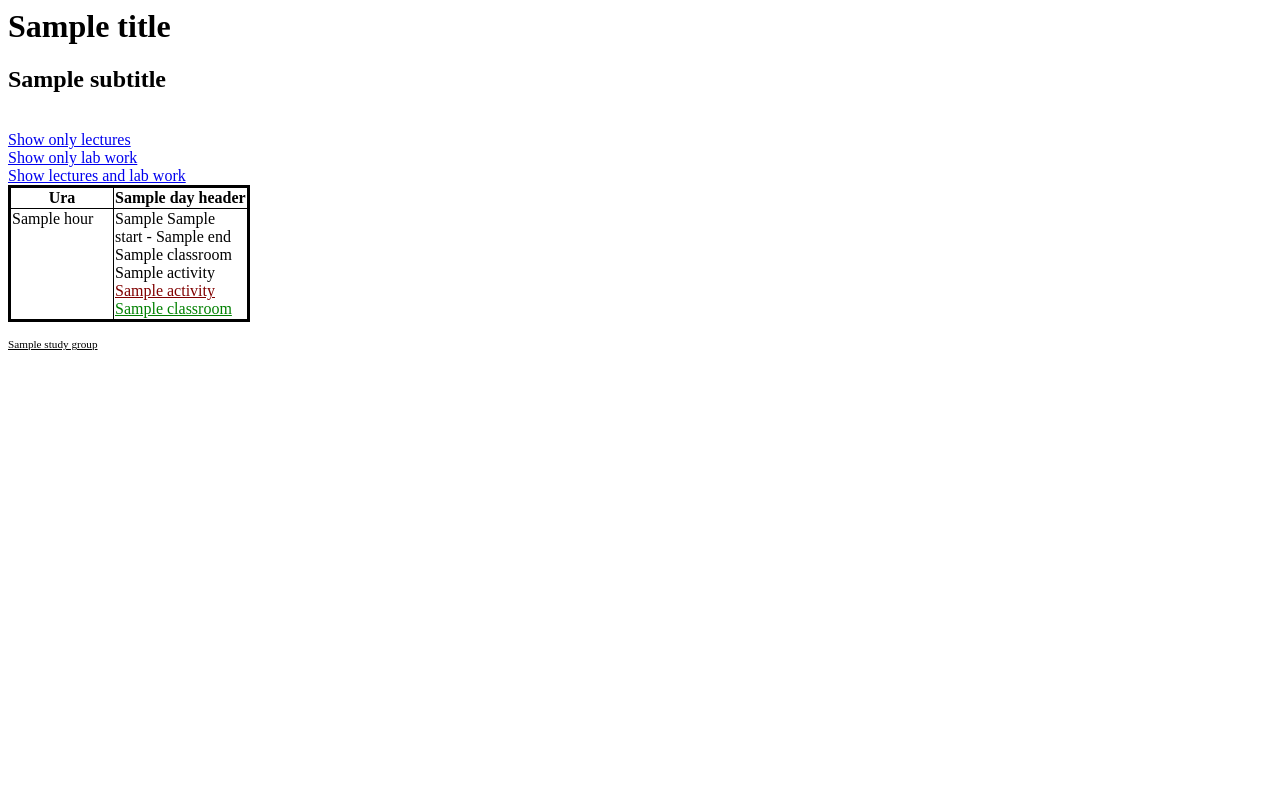
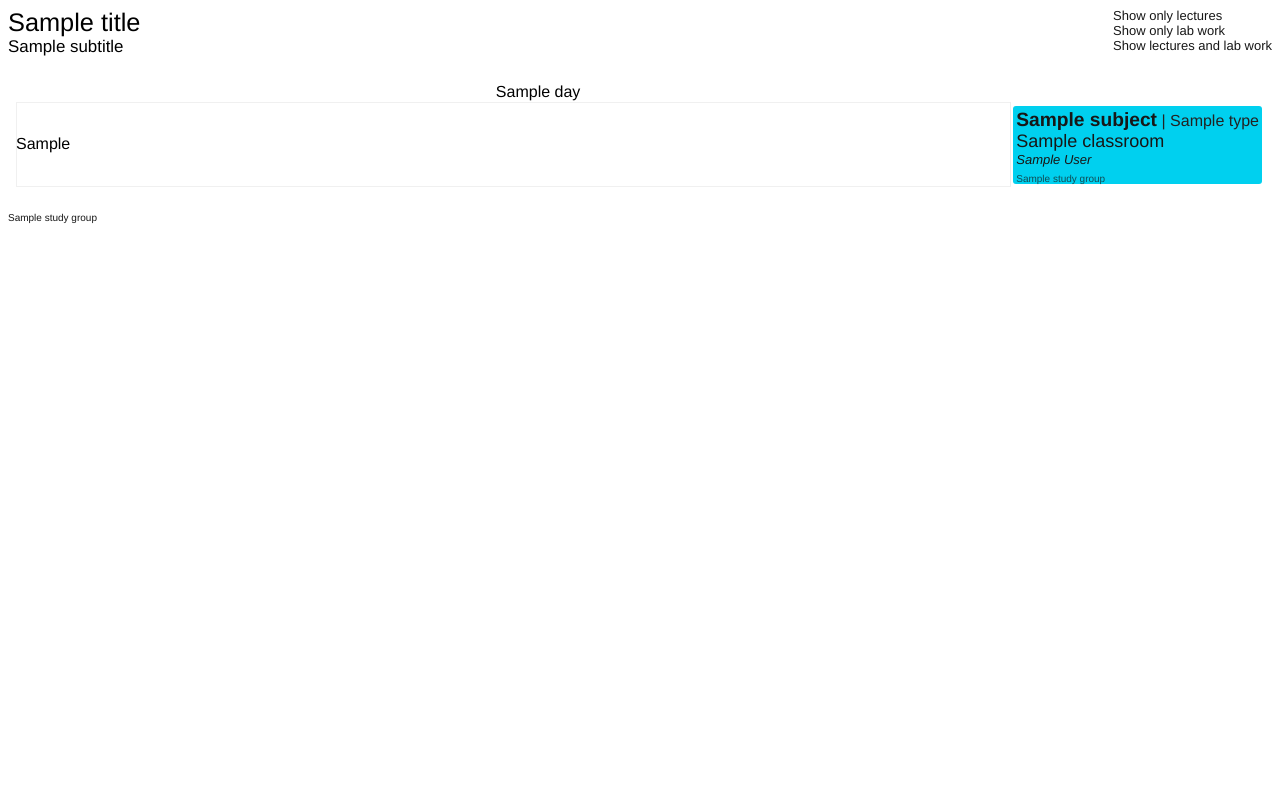
Before and after one commit to UL-FRI/urnik, a Django app: template friprosveta/templates/friprosveta/allocations.html in a window 1280 px wide. Run offline with Django 3.2, Linux system fonts and the light colour scheme; the template is opened without the code that fills it: most values are stand-ins (such as "Sample title", 1, 10 or a date in 2020); parts of the project's set-up code (start-up, migrations or seed data) failed here and were passed over.

Commit message:
Overhaul the allocations view.

```diff
--- /dev/null
+++ b/friprosveta/static/css/allocations.css
@@ -0,0 +1,150 @@
+body {
+    font-family: "Helvetica Neue", Helvetica, Arial, sans-serif;
+}
+
+.header {
+    display: flex;
+    justify-content: space-between;
+}
+
+.header .titles {
+
+}
+
+.header .title {
+    display: block;
+    font-size: 3ex;
+}
+
+.header .subtitle {
+    display: block;
+    font-size: 2ex;
+}
+
+.header .aside {
+    font-size: small;
+}
+
+.grid-container {
+    margin: 3ex 0.5em;
+}
+
+
+.grid-day {
+    grid-row: day-row-start / day-row-end;
+    margin: auto;
+}
+
+.grid-hour {
+    grid-column: hour-column-start / hour-column-end;
+    margin: auto;
+}
+
+.grid-entry {
+    background-color: rgb(0, 208, 239);
+    border-radius: 3px;
+
+    /* needed for the hover to be absolutely positioned relative to the parent */
+    position: relative;
+
+    /* make horizontal lines have the same item padding as vertical ones */
+    margin-top: 2px;
+    margin-bottom: 2px;
+}
+
+.grid-entry .description {
+    margin: 3px;
+    display: flex;
+    flex-direction: column;
+    height: 100%;
+    justify-content: space-between;
+}
+
+.grid-entry .description .top-aligned {
+}
+
+.grid-entry .description .bottom-aligned {
+    padding-bottom: 3px;
+}
+
+.grid-entry .description .row {
+    display: block;
+}
+
+.grid-complete-row {
+    grid-column: 1 / -1;
+
+    /* this makes lines line up nicely */
+    margin: -0.5px;
+    border: thin solid rgba(214, 214, 214, 0.36);
+}
+
+.grid-complete-row:hover {
+    border: thin solid rgba(129, 129, 129, 0.6);
+    border-radius: 5px;
+}
+
+.entry-hover {
+    display: none;
+    position: absolute;
+    bottom: 80%;
+    left: 5em;
+    width: 200px;
+    padding: 5px;
+    margin: 5px;
+    z-index: 100;
+    color: black;
+    background: rgba(255, 255, 255, 0.95);
+    border: thin solid #1d1d1d;
+    border-radius: 10px;
+    font-size: 10px;
+    text-align: center;
+}
+
+a.link-subject:hover ~ .entry-hover {
+    display: block;
+}
+
+a {
+    color: #171717;
+    text-decoration: none;
+
+    /* we want this to react to pointer events (e.g. hovering), previously disabled */
+    pointer-events: auto;
+}
+
+a:hover {
+    color: rgb(3, 155, 229);
+}
+
+a.link-subject {
+    display: inline-block;
+    font-size: larger;
+    font-weight: 600;
+}
+
+.entry-type {
+    display: inline-block;
+    color: #222222;
+}
+
+a.link-classroom {
+    font-size: large;
+}
+
+a.link-teacher {
+    font-style: italic;
+    font-size: small;
+}
+
+a.link-group {
+    font-size: x-small;
+    color: rgba(23, 23, 23, 0.71);
+}
+
+a.link-management {
+}
+
+.group-list {
+    font-size: x-small;
+}
--- a/friprosveta/templates/friprosveta/allocations.html
+++ b/friprosveta/templates/friprosveta/allocations.html
@@ -1,128 +1,117 @@
-{% load i18n %}
+<html>
+<!-- Velika zahvala https://urnik.fmf.uni-lj.si/ za odlične ideje glede oblikovanja. -->
+<head>
+    <title>Urnik</title>
+    <meta name="generator" content="Urnik">
+    <meta http-equiv="Content-Type" content="text/html; charset=utf8">
+    <link rel="stylesheet" href="{{ STATIC_URL }}css/allocations.css">
+    <style type="text/css"> {# this is dynamic with regard to the number of days/hours, so it is included here #}
+        .grid-outer {
+            display: grid;
+            /* an initial smaller column, then 5 equally-sized cols */
+            grid-template-columns: [hour-column-start] 50px [hour-column-end] repeat({{ day_strings|length }}, 1fr);
+            /* the first row is smaller, then 15 equally sized */
+            grid-template-rows: [day-row-start] 20px [day-row-end] repeat({{ hour_strings|length }}, 1fr);
+            {# completely parametrised! #}
+            grid-template-areas: ". d  d  d  d  d "
+            {% for _ in hour_strings %} "h{% for d in day_keys %} day{{ d }}{% endfor %}"{% endfor %};
+        }
 
-<html>
-<head>
-<title>URNIK</title>
-<meta name="GENERATOR" CONTENT="Urnik">
-<meta http-equiv="Content-Type" content="text/html; charset=utf8">
-<link rel="stylesheet" type="text/css" href="{{STATIC_URL}}css/teacher_preferences.css">
-<style type="text/css">
-    tr.timetable {
-        height: 6em;
+        .grid-day-column {
+            grid-row: day-row-end / span {{ hour_strings|length }};
+
+            /* this is a nested grid, but has the same number of cells with the same proportions, */
+            /* so it aligns with the outer grid cells */
+            display: grid;
+            grid-template-rows: repeat({{ hour_strings|length }}, 1fr);
+            /* because the ordering doesn't matter, use the dense algorithm */
+            grid-auto-flow: row dense;
+            grid-gap: 2px;
+
+            /* pass through hover events to the .grid-complete-row elements below */
+            pointer-events: none;
+
+            /* make vertical border lines play nicely */
+            padding-left: 2px;
+            padding-right: 2px;
+            border-left: thin solid rgb(237, 237, 237);
         }
-    td.hour {
-        vertical-align: top;
-    }
-    td.MON{
-        background-color: #F7F7FF;
-    }
-    td.MON.allocated{
-        background-color: #CACAFF;
-    }
-    td.TUE{
-    }
-    td.TUE.allocated{
-        background-color: #DBDBFF;
-    }
-    td.WED{
-        background-color: #F7F7FF;
-    }
-    td.WED.allocated{
-        background-color: #CACAFF;
-    }
-    td.THU{
-    }
-    td.THU.allocated{
-        background-color: #DBDBFF;
-    }
-    td.FRI{
-        background-color: #F7F7FF;
-    }
-    td.FRI.allocated{
-        background-color: #CACAFF;
-    }
-    a.activity{
-        color:#800000;
-    }
-    a.teacher{
-        color:#000080;
-        font-size: 60%;
-    }
-    a.group{
-        color:#000000;
-        font-size: 70%;
-    }
-    a.classroom{
-        color:#008000;
-    }
-    td.allocated div {position: relative;}
-    td.allocated div span {display: none;}
-    td.allocated div:hover span {display: block;
-        position: absolute; top: 5px; left: 6em; width: 180px;
-        padding: 5px; margin: 10px; z-index: 100;
-        opacity: .8;
-        color: black; background: #FFFFAA;
-        font: 10px Verdana, sans-serif; text-align: center;}
-
-
     </style>
 </head>
 <body>
-<h1 id="id_timetable">{{title}}</h1>
+<div class="header">
+    <div class="titles">
+        <span class="title">{{ title }}</span>
         {% for subtitle in subtitles %}
-<h2>{{subtitle}}</h2><br/>
+            <span class="subtitle">{{ subtitle }}</span>
         {% endfor %}
-<a href="?type=P{{contextlinks.type}}">{% trans "Show only lectures" %} </a><br/>
-<a href="?type=LV&type=AV&type=LAB{{contextlinks.type}}">{% trans "Show only lab work" %}</a><br/>
-<a href="?{{contextlinks.type}}">{% trans "Show lectures and lab work" %}</a><br/>
-<table class="time_preferences">
-    <th>Ura</th>
-    {% for dayname, width in day_header %}<th colspan={{width}}>{{dayname}}</th>{% endfor %}
-    {% for hour,hour_allocations in allocations_by_hour %}
-    <tr class="timetable">
-        <td class="hour">{{hour}}</td>
-        {% for day_allocations in hour_allocations %}
-            {% for width, height, allocation, classes in day_allocations %}
-                {% if allocation == Null %}
-        <td class="{{classes|join:" "}}" colspan={{width}} rowspan = {{height}}>
-                {% else %}
-        <td class="{{classes|join:" "}}" colspan={{width}} rowspan = {{height}}>
-            <div>
-            <span>
-                {{allocation.get_day_display}} {{allocation.start}} - {{allocation.end}}<br/>
-                {{allocation.classroom.name}} <!-- ({{allocation.activityRealization.size}} / {{ allocation.classroom.capacity }}) --> <br/>
-                {{allocation.activityRealization.activity.name}}<br/>
-                {% for teacher in allocation.activityRealization.teachers.all %}
-                {{teacher}}<br/>
+    </div>
+    <div class="aside">
+        <a href="?type=P{{ context_links.type }}">Show only lectures</a><br/>
+        <a href="?type=LV&type=AV&type=LAB{{ context_links.type }}">Show only lab work</a><br/>
+        <a href="?{{ context_links.type }}">Show lectures and lab work</a><br/>
+    </div>
+</div>
+
+<div class="grid-container">
+    <div class="grid-outer">
+        {# these specific column/row starts need to be here because otherwise grid-complete-row pushes them down #}
+        {% for day in day_strings %}<div class="grid-day" style="grid-column: {{ forloop.counter|add:1 }};">{{ day }}</div>{% endfor %}
+        {% for hour in hour_strings %}<div class="grid-hour" style="grid-row: {{ forloop.counter|add:1 }};">{{ hour }}</div>{% endfor %}
+
+        {# create rows for marking and borders, slightly hacky because CSS grid doesn't support this OOB #}
+        {# needs to be here (before the items) so it is positioned below them - we can't use #}
+        {# z-index because of the hover functionality, which would break due to weird stacking contexts #}
+        {% for hour in hour_strings %}<div class="grid-complete-row" style="grid-row: {{ forloop.counter|add:1 }} / span 1;"></div>{% endfor %}
+
+        {% for day, hour_allocations in allocations_by_day %}
+            <div class="grid-day-column" style="grid-area: day{{ day }}">
+                {% for a in hour_allocations %}
+                    <div class="grid-entry" style="grid-row: {{ a.hour_index|add:1 }} / span {{ a.duration }}; background-color: hsla({{ a.colour.h }}, {{ a.colour.s }}, {{ a.colour.l }}, 0.7)">
+                        <div class="description">
+                            <div class="top-aligned">
+                                <div class="row">
+                                    <a class="link-subject" href="?subject={{ a.subject.code }}{{ context_links.subject }}">{{ a.subject.short_name }}</a>
+                                    <span class="entry-type">| {{ a.object.activityRealization.activity.type }}</span>
+                                    <div class="entry-hover">
+                                        {{ a.object.get_day_display }} {{ a.object.start }} - {{ a.object.end }}<br/>
+                                        {{ a.object.classroom.name }}
+                                        <!-- ({{a.object.activityRealization.size}} / {{ a.object.classroom.capacity }}) --> <br/>
+                                        {{ a.object.activityRealization.activity.name }}<br/>
+                                        {% for teacher in a.object.activityRealization.teachers.all %}{{ teacher }}<br/>{% endfor %}
+                                        {% for studyGroup in a.object.activityRealization.groups.all %}{{ studyGroup.name }}<br/>{% endfor %}
+                                     </div>
+                                </div>
+                                <div class="row"><a class="link-classroom" href="?classroom={{ a.object.classroom.id }}{{ context_links.classroom }}">{{ a.object.classroom.short_name }}</a></div>
+
+                                {% for teacher in a.object.activityRealization.teachers.all %}
+                                    <div class="row"><a class="link-teacher" href="?teacher={{ teacher.id }}{{ context_links.teacher }}">{{ teacher.user.first_name }} {{ teacher.user.last_name }}</a></div>
                                 {% endfor %}
-                {% for studyGroup in allocation.activityRealization.groups.all %}
-                {{studyGroup.name}}<br/>
-                {% endfor %}
-            </span>
-            <a class="activity" href="?activity={{allocation.activityRealization.activity.id}}{{contextlinks.activity}}">{{allocation.activityRealization.activity.short_name}}</a><br/>
-            <a class="classroom" href="?classroom={{allocation.classroom.id}}{{contextlinks.classroom}}">{{allocation.classroom.short_name}}</a><br/>
-                    {% for teacher in allocation.activityRealization.teachers.all %}
-            <a class="teacher" href="?teacher={{teacher.id}}{{contextlinks.teacher}}">{{teacher}}</a><br/>
-                    {% endfor %}
-                    {% for studyGroup in allocation.activityRealization.groups.all %}
-            <a class="group" href="?group={{studyGroup.id}}{{contextlinks.group}}">{{studyGroup.short_name}}</a><br/>
+                            </div>
+                            <div class="bottom-aligned">
+                                {% for studyGroup in a.object.activityRealization.groups.all %}
+                                    <div class="row"><a class="link-group" href="?group={{ studyGroup.id }}{{ context_links.group }}">{{ studyGroup.short_name }}</a></div>
                                 {% endfor %}
                                 {% if is_teacher %}
-            <a class="busy_students" href="{% url 'busy_students' timetable_slug allocation.activityRealization.id %}">{% trans "Student overlaps" %}</a><br/>
-            <a class="busy_students" href="{% url 'students_list' timetable_slug allocation.activityRealization.id %}">{% trans "Student list" %}</a>
+                                <div class="row">
+                                    <a class="link-management" href="{% url 'busy_students' timetable_slug a.object.activityRealization.id %}">Student overlaps</a>
+                                    |
+                                    <a class="link-management" href="{% url 'students_list' timetable_slug a.object.activityRealization.id %}">Student list</a>
+                                </div>
                                 {% endif %}
                             </div>
-                {% endif %}
-        </td>
+                        </div>
+                    </div>
                 {% endfor %}
+            </div>
         {% endfor %}
-    </tr>
+    </div>
+</div>
+
+<div class="group-list">
+    {% for g in groups %}
+        <a class="group" href="?group={{ g.id }}{{ context_links.group }}">{{ g.short_name }}</a><br>
     {% endfor %}
-</table>
-<p>
-{% for g in groups %}
-<a class="group" href="?group={{g.id}}{{contextlinks.group}}">{{g.short_name}}</a><br/>
-{% endfor %}
-</p>
+</div>
 </body>
 </html>
--- a/requirements_development.txt
+++ b/requirements_development.txt
@@ -27,3 +27,4 @@ pyodbc
 ldap
 ldap3
 pyldap
+palettable
--- a/requirements_production.txt
+++ b/requirements_production.txt
@@ -24,3 +24,4 @@ wsgiref==0.1.2
 beautifulsoup4==4.6.0
 django-celery-results
 django-celery-email
+palettable=3.1.0
```
Also changed, not shown: friprosveta/views.py (+53 -87 lines). Lines whose indentation alone changed are shown as unchanged.
